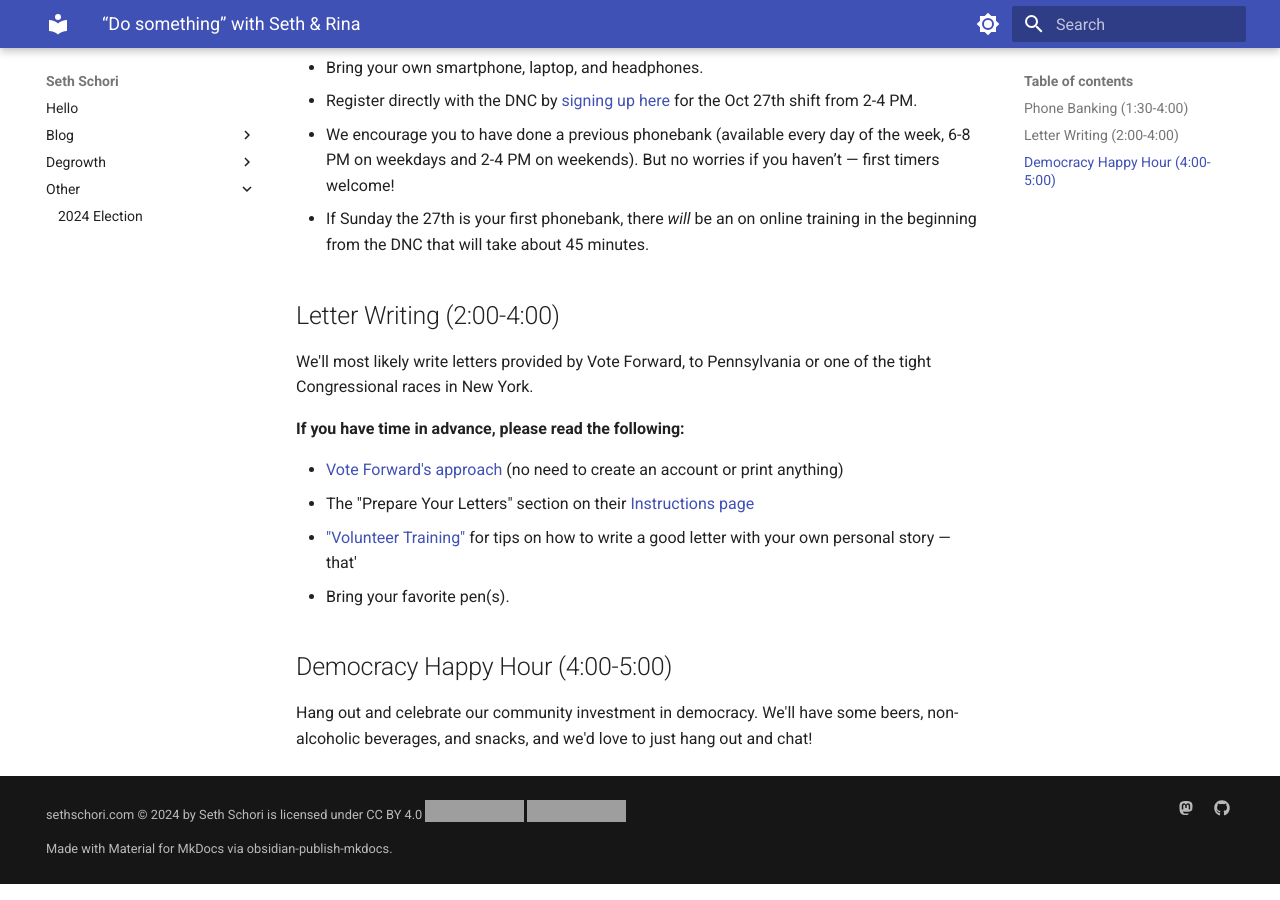
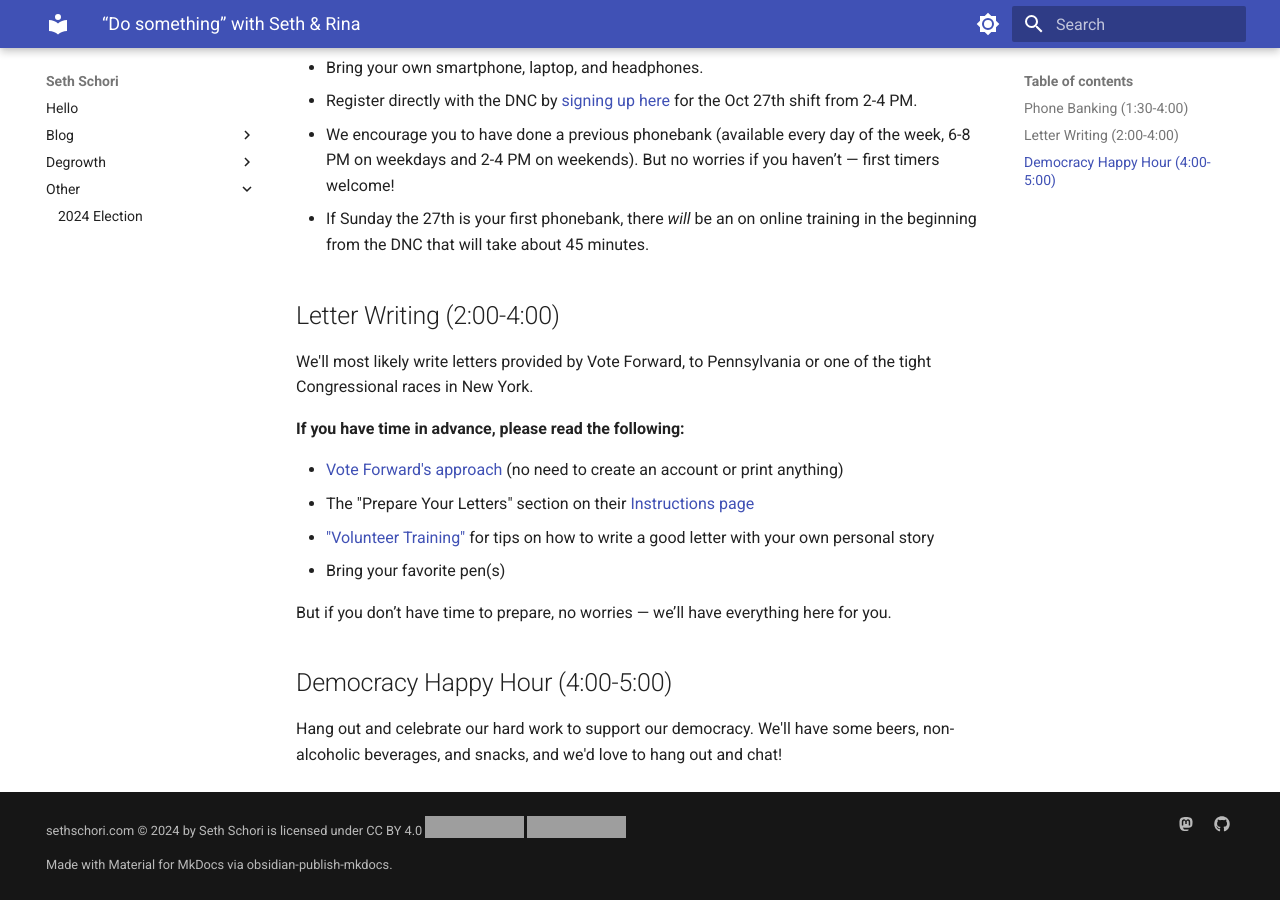
Before and after one commit to sethschori/sethschori.github.io, an MkDocs documentation site: the page built from docs/other/do-something.md, in a window 1280 px wide and 900 px high, scrolled down 704 px. Built offline with MkDocs 1.6.1 and Material for MkDocs 9.7.7, drawn with Linux system fonts in a browser that asks for light colours; grey boxes are pictures that could not be loaded.

Commit message:
vault backup: 2024-10-15 23:25:22

```diff
--- a/docs/other/do-something.md
+++ b/docs/other/do-something.md
@@ -23,7 +23,9 @@
 
 - [Vote Forward's approach](https://votefwd.org/about-us) (no need to create an account or print anything)
 - The "Prepare Your Letters" section on their [Instructions page](https://votefwd.org/instructions#prepare-your-letters)
-- ["Volunteer Training"](https://votefwd.org/posts/Building-Your-Personal-Story) for tips on how to write a good letter with your own personal story — that'
-- Bring your favorite pen(s).
+- ["Volunteer Training"](https://votefwd.org/posts/Building-Your-Personal-Story) for tips on how to write a good letter with your own personal story
+- Bring your favorite pen(s)
+
+But if you don’t have time to prepare, no worries — we’ll have everything here for you.
 ## Democracy Happy Hour (4:00-5:00)
-Hang out and celebrate our community investment in democracy. We'll have some beers, non-alcoholic beverages, and snacks, and we'd love to just hang out and chat!
+Hang out and celebrate our hard work to support our democracy. We'll have some beers, non-alcoholic beverages, and snacks, and we'd love to hang out and chat!
```
